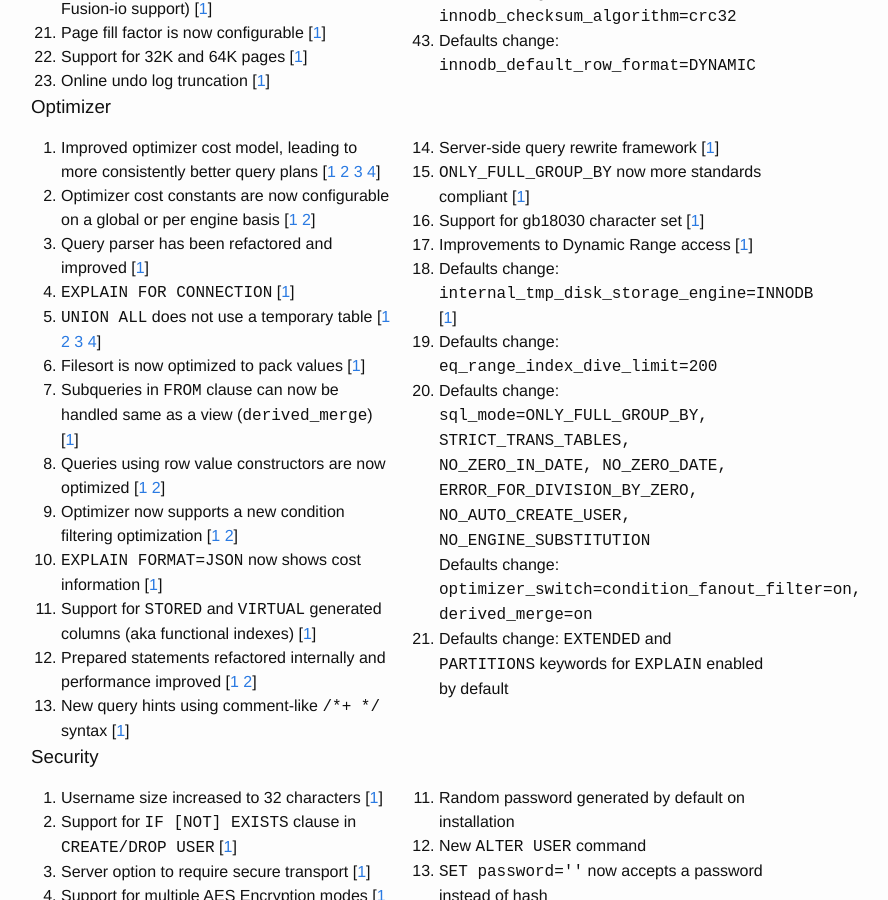
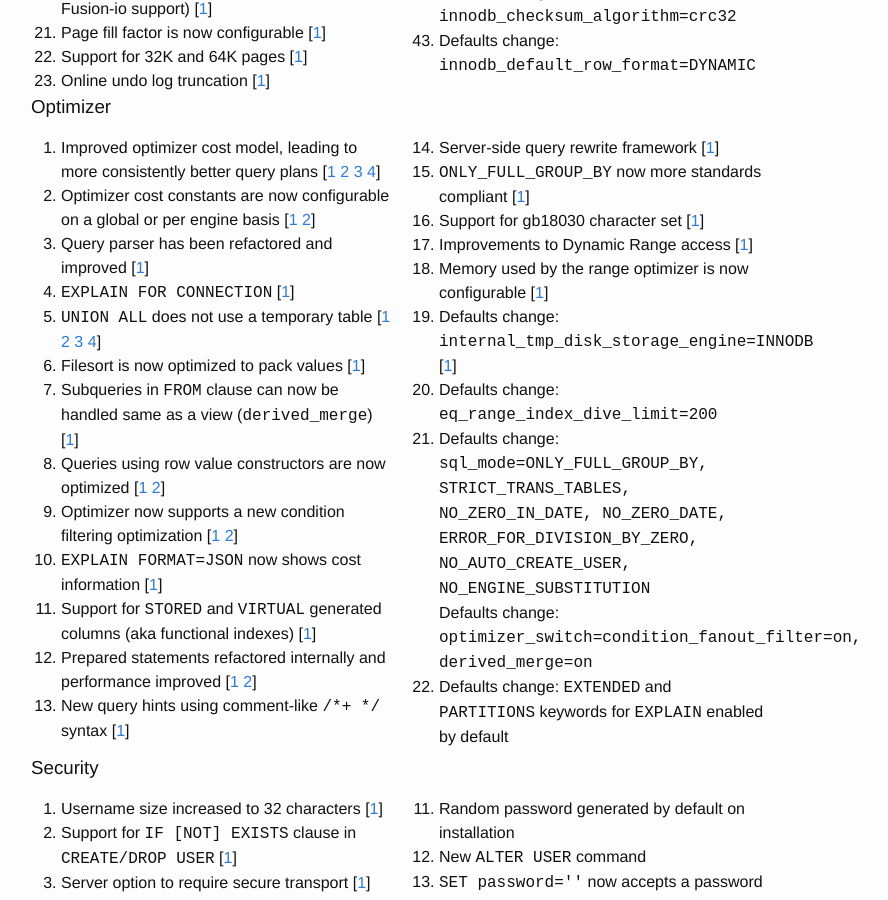
Before and after one commit to morgo/morgo.github.io, a Jekyll site: the page built from index.html, in a window 1280 px wide and 900 px high, scrolled down 1690 px. Shown: the whole window, without its empty margins (239-1127 px from the left). Built offline with Jekyll 4.4.1, drawn with Linux system fonts in a browser that asks for light colours.

Commit message:
Update index.html

```diff
--- a/index.html
+++ b/index.html
@@ -127,6 +127,7 @@
  <li class="id"><tt>ONLY_FULL_GROUP_BY</tt> now more standards compliant [<a href="http://mysqlserverteam.com/mysql-5-7-only_full_group_by-improved-recognizing-functional-dependencies-enabled-by-default/">1</a>]</li>
  <li class="id">Support for gb18030 character set [<a href="https://dev.mysql.com/worklog/task/?id=4024">1</a>]</li>
  <li class="id">Improvements to Dynamic Range access [<a href="http://mysqlserverteam.com/dynamic-range-access-and-recent-changes/">1</a>]</li>
+ <li class="id">Memory used by the range optimizer is now configurable [<a href="http://dev.mysql.com/doc/refman/5.7/en/server-system-variables.html#sysvar_range_optimizer_max_mem_size">1</a>]</li>
  <li class="id">Defaults change: <tt>internal_tmp_disk_storage_engine=INNODB</tt> [<a href="https://dev.mysql.com/doc/refman/5.7/en/server-system-variables.html#sysvar_internal_tmp_disk_storage_engine">1</a>]</li>
  <li class="id">Defaults change: <tt>eq_range_index_dive_limit=200</tt></li>
  <li class="id">Defaults change: <tt>sql_mode=ONLY_FULL_GROUP_BY,
```
